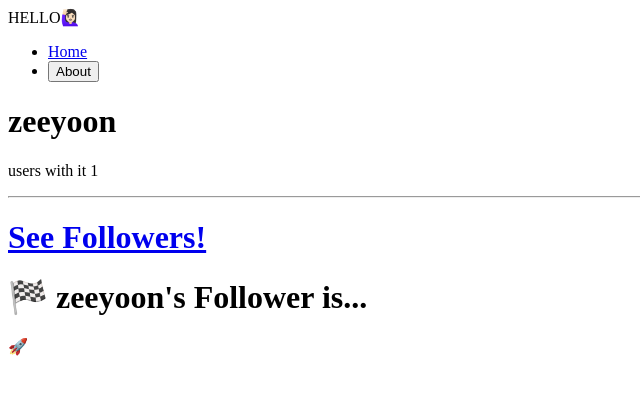
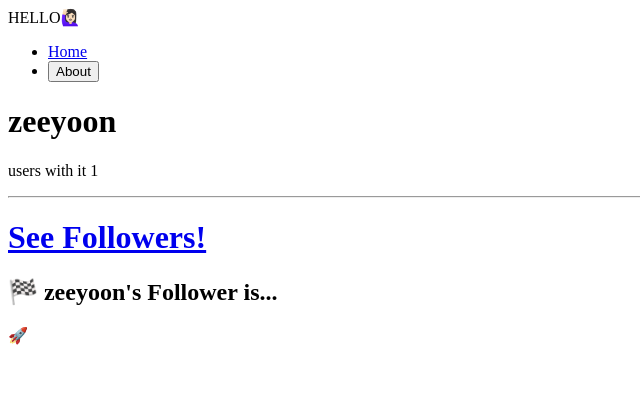
Before and after one commit to JiyoonZ/react-final-practice, a React (Create React App) app in the folder practice2/: page /users/1/followers in a window 1280 px wide. Shown: the top 394 px of the page, without its empty margins (0-640 px from the left). Built offline with nearby package versions, Linux system fonts and the light colour scheme.

Commit message:
useSearchParams test

```diff
--- a/practice2/src/screens/Home.tsx
+++ b/practice2/src/screens/Home.tsx
@@ -1,7 +1,9 @@
-import {Link} from "react-router-dom";
+import {Link, useSearchParams} from "react-router-dom";
 import {users} from "../db";
 
 function Home() {
+  const [readSearchParams, setSearchParams] = useSearchParams();
+  console.log(readSearchParams.has("geo"));
   return (
     <div>
       <ul>
--- a/practice2/src/screens/users/Followers.tsx
+++ b/practice2/src/screens/users/Followers.tsx
@@ -1,11 +1,14 @@
-import {useParams} from "react-router-dom";
+import {useOutletContext, useParams} from "react-router-dom";
 import {users} from "../../db";
 
+interface IFollowersContext {
+  nameOfMyUser: string;
+}
 function Followers() {
-  const {userId} = useParams();
+  const {nameOfMyUser} = useOutletContext<IFollowersContext>();
   return (
     <>
-      <h1>🏁 {users[Number(userId) - 1].name}'s Follower is...</h1>
+      <h2>🏁 {nameOfMyUser}'s Follower is...</h2>
       <p>🚀</p>
     </>
   );
--- a/practice2/src/screens/users/User.tsx
+++ b/practice2/src/screens/users/User.tsx
@@ -11,7 +11,11 @@ function User() {
       <Link to={"followers"}>
         <h1>See Followers!</h1>
       </Link>
-      <Outlet />
+      <Outlet
+        context={{
+          nameOfMyUser: users[Number(userId) - 1].name,
+        }}
+      />
     </>
   );
 }
```
